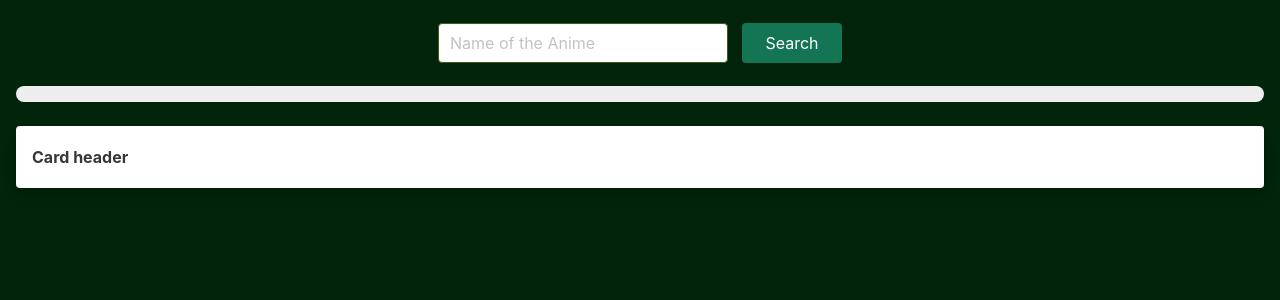
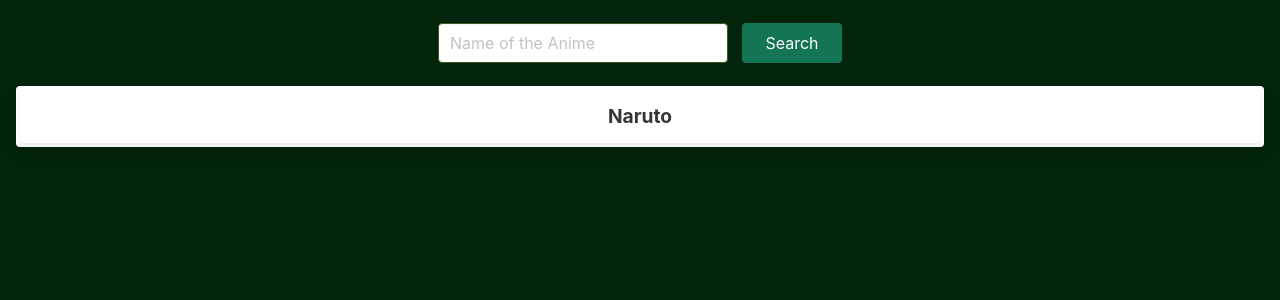
Before and after one commit to kromate/animedom, a Vue app: page / in a window 1280 px wide. Shown: the top 300 px of the page. Built offline with nearby package versions, Linux system fonts and the light colour scheme.

Commit message:
Ui complete

```diff
--- a/src/views/Home.vue
+++ b/src/views/Home.vue
@@ -1,22 +1,17 @@
 <template>
   <div class="is-flex conf">
     <div class="is-flex w-50">
-      <input class="input" type="text" placeholder="Name of the Anime" />
-      <button class="button is-uni">Search</button>
+      <input class="input" type="text" placeholder="Name of the Anime" v-model="searchValue" />
+      <button class="button is-uni" @click="search">Search</button>
     </div>
 
-    <div class="mx-4">
-      <progress class="progress is-uni" max="100">30%</progress>
-      <div class="card">
+    <div class="mx-4 ">
+      <progress class="progress is-uni " max="70" v-if="loading">10%</progress>
+      <div class="card p-1 " v-else>
         <header class="card-header">
-          <p class="card-header-title">
-            Card header
+          <p class="card-header-title ">
+            Naruto
           </p>
-          <button class="card-header-icon" aria-label="more options">
-            <span class="icon">
-              <i class="fas fa-angle-down" aria-hidden="true"></i>
-            </span>
-          </button>
         </header>
       </div>
     </div>
@@ -26,10 +21,25 @@
 <script>
 export default {
   name: "Home",
+  data() {
+    return {
+      loading: false,
+      searchValue: "",
+    };
+  },
 };
 </script>
 
 <style scoped>
+p {
+  text-align: center !important;
+  justify-content: center;
+  font-size: 1.2rem;
+}
+progress {
+  width: 50%;
+  margin: 0px auto;
+}
 .is-uni {
   background: rgb(20, 117, 85);
   border: transparent;
```
